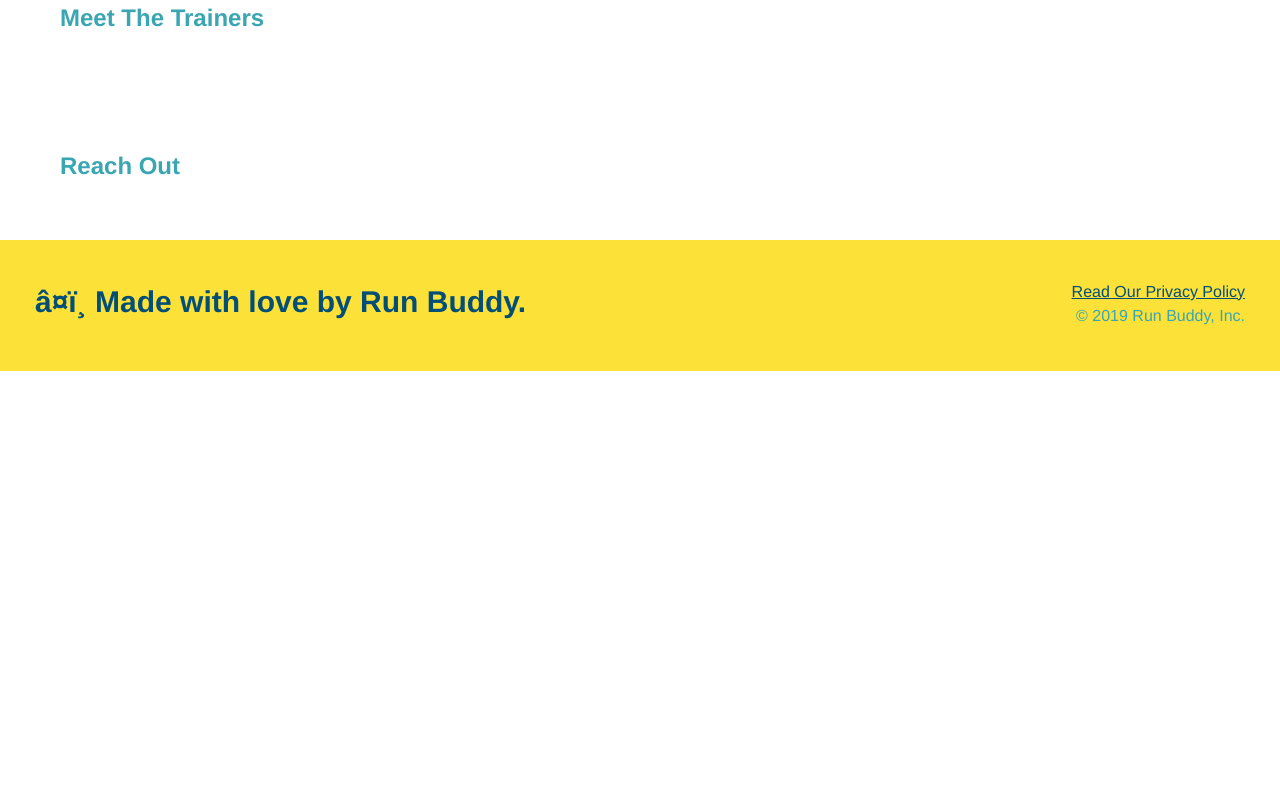
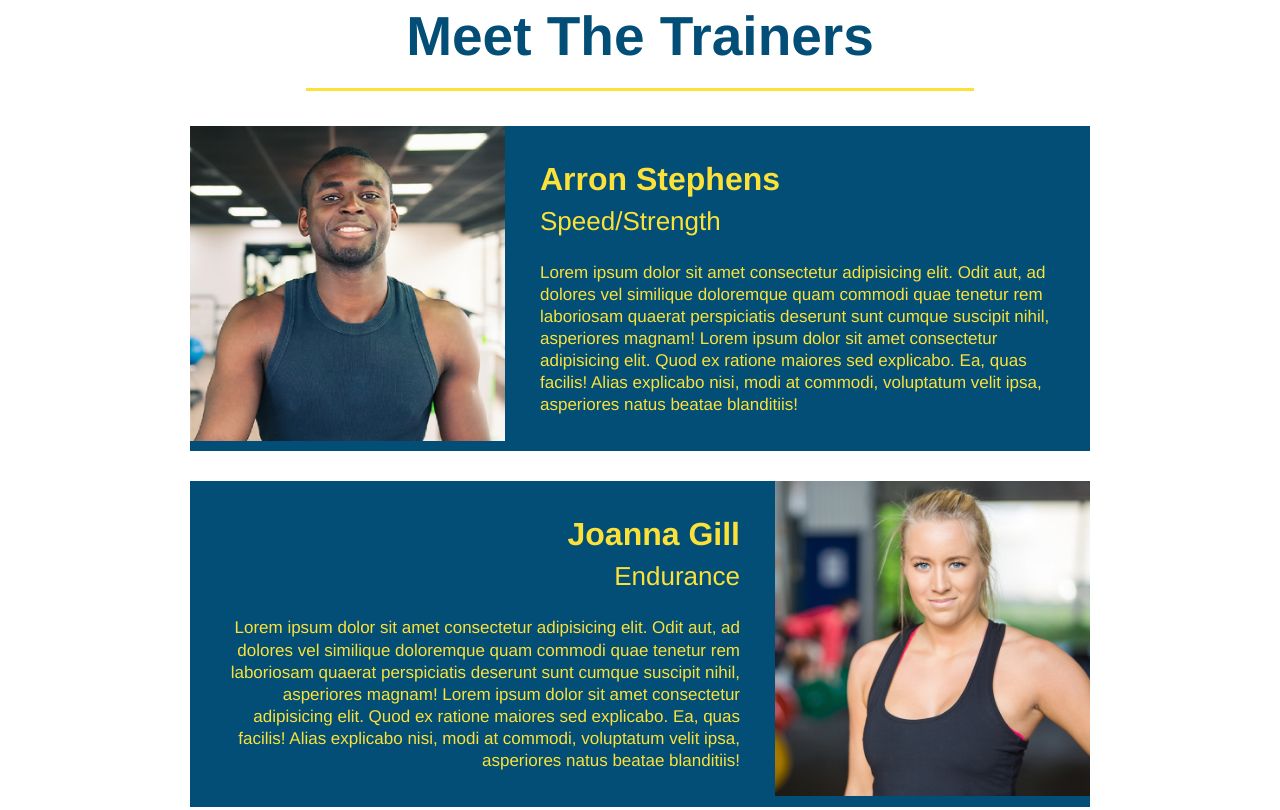
Before and after one commit to gsd79/CSS---Run-Buddy, a plain HTML site: page index.html in a window 1280 px wide. Shown: the part 2820-3630 px from the top of the page. Before the commit the page ends 3191 px from the top, so only its background shows below. Drawn offline with Linux system fonts and the light colour scheme.

Commit message:
meet the trainers section

```diff
--- a/assets/css/style.css
+++ b/assets/css/style.css
@@ -181,3 +181,52 @@
 .steps span {
     font-size: 38px;
 }
+
+.trainers {
+    text-align:center;
+
+}
+
+.trainer {
+    width: 900px;
+    margin: 0 auto 30px auto;
+    background: #024e76;
+    color:#fce138;
+    overflow: auto;
+}
+
+.trainer img {
+    width: 35%;
+    float: left;
+}
+
+.trainer-bio {
+    padding: 35px;
+    float: left;
+    width: 65%;
+}
+
+.text-left {
+    text-align: left;
+    }
+
+.text-right {
+    text-align: right;
+}
+
+.trainer-bio h3 {
+    font-size: 32px;
+    margin-bottom: 8px;
+}
+
+.trainer-bio h4 {
+    font-weight: lighter;
+    font-size: 26px;
+    margin-bottom: 25px;
+}
+
+.trainer-bio p {
+    font-size: 17px;
+    line-height: 1.3;
+
+}
--- a/index.html
+++ b/index.html
@@ -100,11 +100,38 @@
         </section>
 
     <!--"meet the trainers" section-->
-    <section>
-        <h2>Meet The Trainers</h2>
+    <section id="your-trainers" class="trainers">
+        <h2 class="section-title primary-border">Meet The Trainers</h2>
+        <article class="trainer">
+            <img src="./assets/images/trainer-1.jpg" alt="Arron Stephens in his workout clothes ready to pump iron" />
+            <div class="trainer-bio text-left">
+                <h3>Arron Stephens</h3>
+                <h4>Speed/Strength</h4>
+                <p>Lorem ipsum dolor sit amet consectetur adipisicing elit. Odit aut, ad dolores vel similique doloremque quam commodi quae tenetur rem laboriosam quaerat perspiciatis deserunt sunt cumque suscipit nihil, asperiores magnam! Lorem ipsum dolor sit amet consectetur adipisicing elit. Quod ex ratione maiores sed explicabo. Ea, quas facilis! Alias explicabo nisi, modi at commodi, voluptatum velit ipsa, asperiores natus beatae blanditiis! </p>
+            </div>
+        </article>
+
+        <article class="trainer">
+
+            <div class="trainer-bio text-right">
+                <h3>Joanna Gill</h3>
+                <h4>Endurance</h4>
+                <p>Lorem ipsum dolor sit amet consectetur adipisicing elit. Odit aut, ad dolores vel similique doloremque quam commodi quae tenetur rem laboriosam quaerat perspiciatis deserunt sunt cumque suscipit nihil, asperiores magnam! Lorem ipsum dolor sit amet consectetur adipisicing elit. Quod ex ratione maiores sed explicabo. Ea, quas facilis! Alias explicabo nisi, modi at commodi, voluptatum velit ipsa, asperiores natus beatae blanditiis! </p>
+            </div>
+            <img src="./assets/images/trainer-2.jpg" alt="Joanna Gill cooling off after a workout" />
+        </article>
+
+        <article class="trainer">
+            <img src="./assets/images/trainer-3.jpg" alt="Harry Smith wearing a headband and lifting comically small pink weights" />
+            <div class="trainer-bio text-left">
+                <h3>Harry Smith</h3>
+                <h4>Strength</h4>
+                <p>Lorem ipsum dolor sit amet consectetur adipisicing elit. Odit aut, ad dolores vel similique doloremque quam commodi quae tenetur rem laboriosam quaerat perspiciatis deserunt sunt cumque suscipit nihil, asperiores magnam! Lorem ipsum dolor sit amet consectetur adipisicing elit. Quod ex ratione maiores sed explicabo. Ea, quas facilis! Alias explicabo nisi, modi at commodi, voluptatum velit ipsa, asperiores natus beatae blanditiis! </p>
+            </div>
+        </article>
     </section>
     <!--"reach out" section-->
-    <section>
+    <section id="reach-out">
         <h2>Reach Out</h2>
     </section>
 
```
Also changed, not shown: assets/images/trainer-1.jpg (added), assets/images/trainer-2.jpg (added), assets/images/trainer-3.jpg (added).
